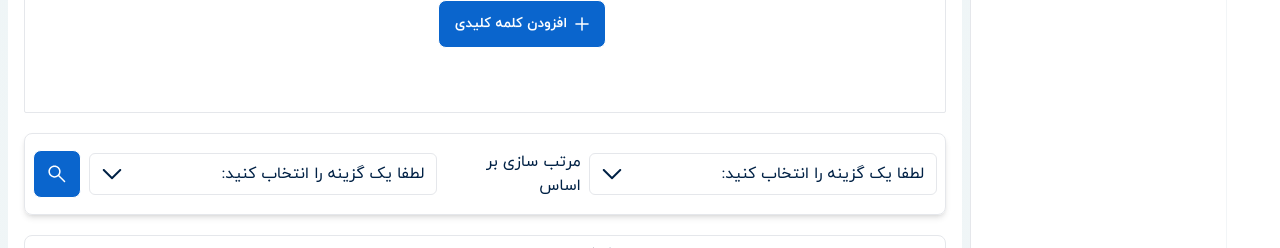
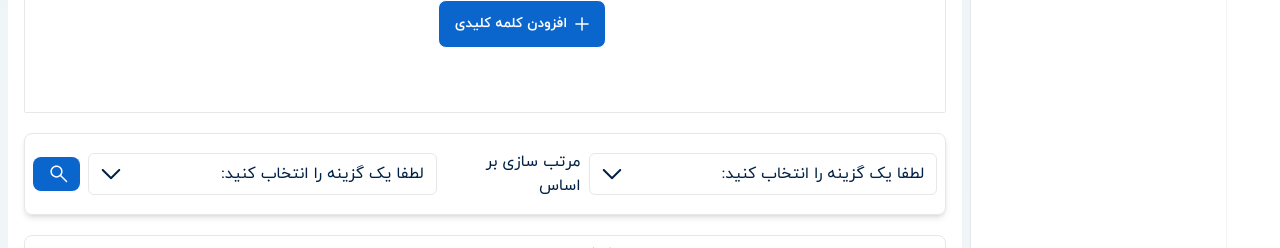
Before and after one commit to xaankoow/segmento-nuxt, a Nuxt app: page /money-pages/1 in a window 1280 px wide. Shown: the part 2779-3027 px from the top of the page. Built offline with nearby package versions, Linux system fonts and the light colour scheme.

Commit message:
feat-config: add btn secondary style

```diff
--- a/assets/css/main.css
+++ b/assets/css/main.css
@@ -15,11 +15,15 @@
   }
 
   .btn {
-    @apply rounded-lg py-1 px-2 transition-all duration-100;
+    @apply rounded-lg py-2 px-3 transition-all duration-200;
   }
 
   .btn-primary {
-    @apply btn bg-primary text-base-100  hover:bg-primary-active;
+    @apply rounded-lg py-2 px-3 transition-all duration-200 bg-primary text-base-100  hover:bg-primary-active;
+  }
+
+  .btn-secondary {
+    @apply rounded-lg py-2 px-3 transition-all duration-200 bg-primary/5 text-primary hover:bg-primary/10
   }
 
   .alphabet {
```
